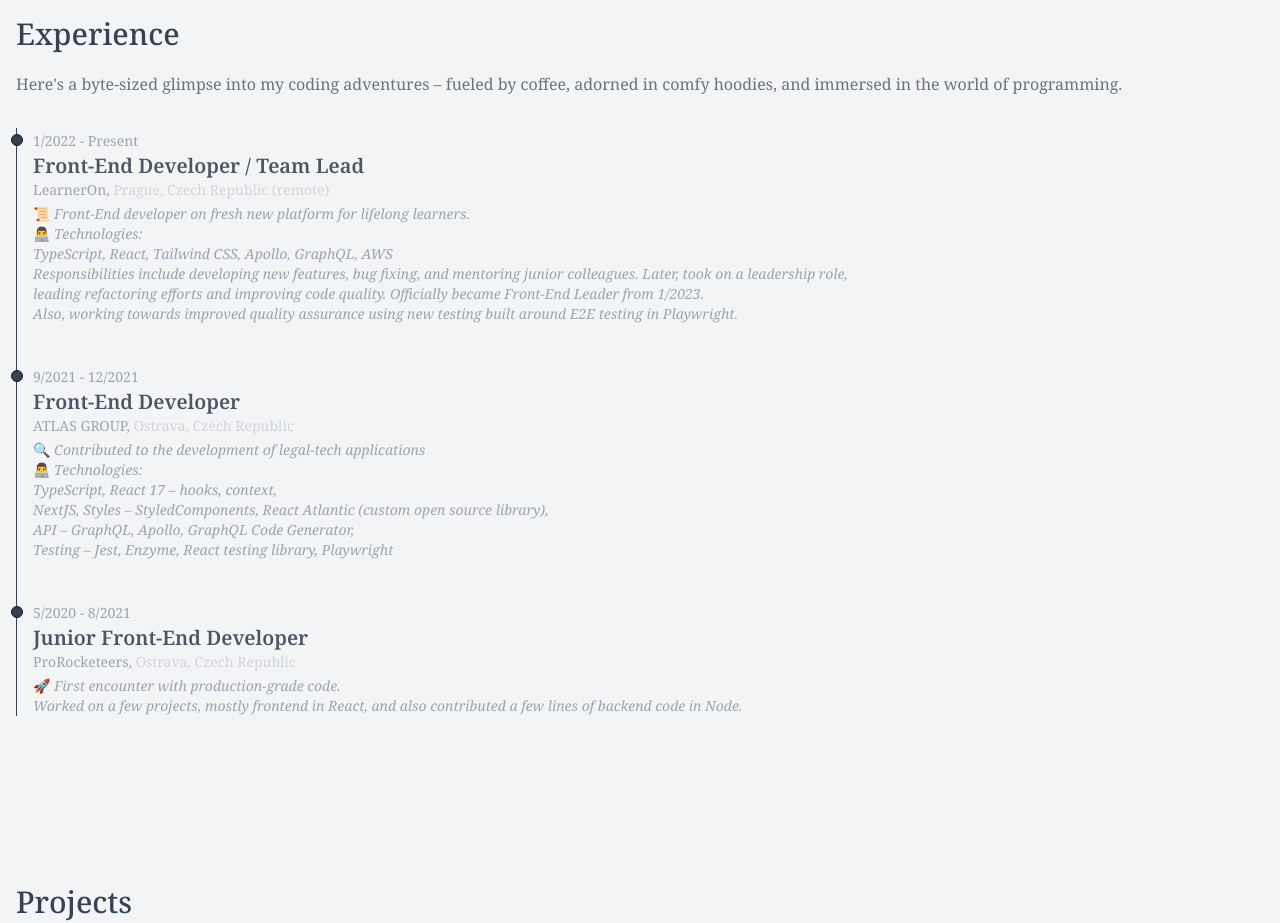
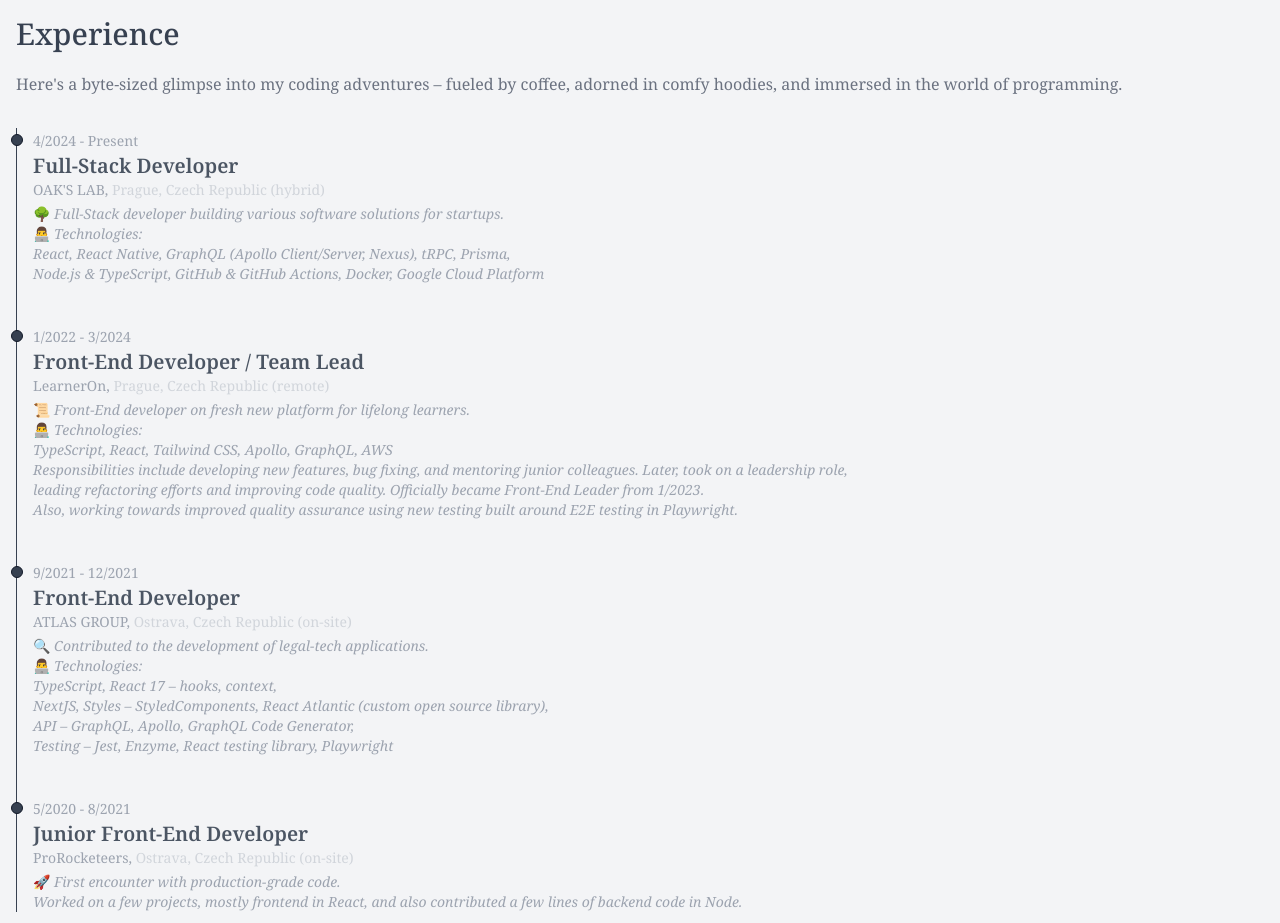
Before and after one commit to TheSoki/TheSoki.github.io, an Astro site: page / in a window 1280 px wide. Shown: the part 1600-2523 px from the top of the page. Built offline with nearby package versions, Linux system fonts and the light colour scheme; Astro itself is replaced by a stand-in of ours.

Commit message:
feat: ✨ update experience & education

```diff
--- a/src/components/homepage/Education.astro
+++ b/src/components/homepage/Education.astro
@@ -59,9 +59,7 @@
       <p class="text-base font-normal text-gray-500 dark:text-gray-400">
         I am proficient in both written and spoken English, having learned it since a young age.
       </p>
-      <p class="text-base font-normal text-gray-500 dark:text-gray-400">
-        In 12/2018 I passed the FCE exam and am currently preparing for the CAE exam.
-      </p>
+      <p class="text-base font-normal text-gray-500 dark:text-gray-400">In 12/2018 I passed the Cabridge FCE exam.</p>
     </div>
   </div>
 </section>
--- a/src/components/homepage/Experience.astro
+++ b/src/components/homepage/Experience.astro
@@ -4,7 +4,7 @@
     year: '5/2020 - 8/2021',
     position: 'Junior Front-End Developer',
     company: 'ProRocketeers',
-    place: 'Ostrava, Czech Republic',
+    place: 'Ostrava, Czech Republic (on-site)',
     description: `<span class="not-italic">🚀</span> First encounter with production-grade code. <br/>
     Worked on a few projects, mostly frontend in React, and also contributed a few lines of backend code in Node.`,
   },
@@ -12,8 +12,8 @@
     year: '9/2021 - 12/2021',
     position: 'Front-End Developer',
     company: 'ATLAS GROUP',
-    place: 'Ostrava, Czech Republic',
-    description: `<span class="not-italic">🔍</span> Contributed to the development of legal-tech applications </br>
+    place: 'Ostrava, Czech Republic (on-site)',
+    description: `<span class="not-italic">🔍</span> Contributed to the development of legal-tech applications. </br>
     <span class="not-italic">👨‍💻</span> Technologies: <br/>
     TypeScript, React 17 – hooks, context,</br>
     NextJS, Styles – StyledComponents, React Atlantic (custom open source library), <br/>
@@ -21,7 +21,7 @@
     Testing – Jest, Enzyme, React testing library, Playwright`,
   },
   {
-    year: '1/2022 - Present',
+    year: '1/2022 - 3/2024',
     position: 'Front-End Developer / Team Lead',
     company: 'LearnerOn',
     place: 'Prague, Czech Republic (remote)',
@@ -31,6 +31,16 @@
     Responsibilities include developing new features, bug fixing, and mentoring junior colleagues. Later, took on a leadership role, <br/>
     leading refactoring efforts and improving code quality. Officially became Front-End Leader from 1/2023. <br/>
     Also, working towards improved quality assurance using new testing built around E2E testing in Playwright.`,
+  },
+  {
+    year: '4/2024 - Present',
+    position: 'Full-Stack Developer',
+    company: "OAK'S LAB",
+    place: 'Prague, Czech Republic (hybrid)',
+    description: `<span class="not-italic">🌳</span> Full-Stack developer building various software solutions for startups. <br/>
+    <span class="not-italic">👨‍💻</span> Technologies: <br/>
+    React, React Native, GraphQL (Apollo Client/Server, Nexus), tRPC, Prisma, <br/>
+    Node.js & TypeScript, GitHub & GitHub Actions, Docker, Google Cloud Platform`,
   },
 ];
 ---
```
